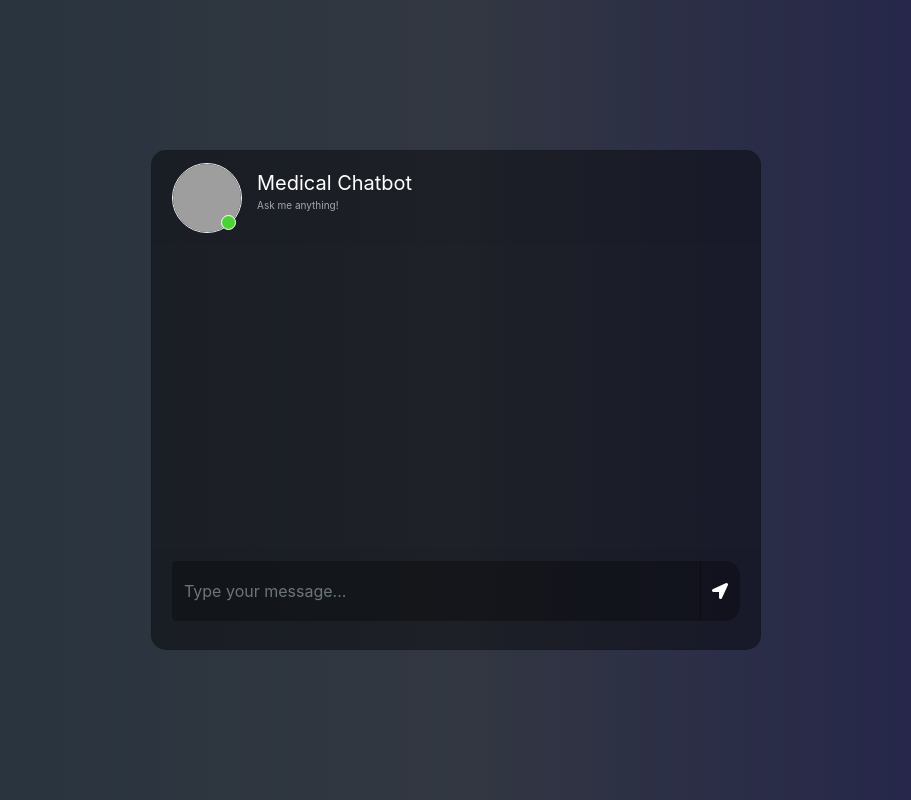
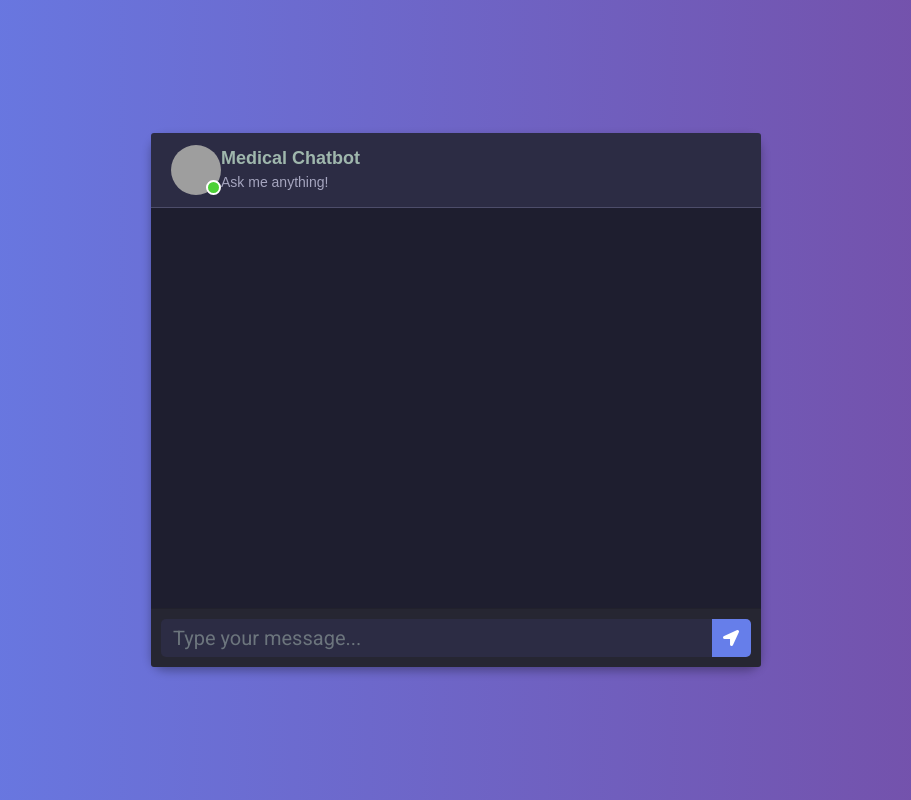
Before and after one commit to praveen-prog/reltiosqlchatbotv2, a Flask app: page / in a window 1280 px wide. Shown: the whole page, without its empty margins (184-1095 px from the left). Run offline with Flask 3, Linux system fonts and the light colour scheme; some libraries are stand-ins or nearby versions; grey boxes are pictures that could not be loaded.

Commit message:
front end updated

```diff
--- a/src/app.py
+++ b/src/app.py
@@ -4,6 +4,7 @@ from helper import TableListClass
 import os
 from logger import logging
 import time
+import json
 
 os.chdir("src/")
 app = Flask(__name__)
@@ -24,7 +25,7 @@ def chat():
     response = obj.full_chain_call(input)
     logging.info(f"Response value is : {response}")
     print("Response : ", response)
-    return str(response)
+    return jsonify(response)
 
 def generate_stream():
     def generate():
--- a/src/static/style.css
+++ b/src/static/style.css
@@ -1,223 +1,167 @@
-body,html{
-	height: 100%;
-	margin: 0;
-	background: rgb(44, 47, 59);
-   background: -webkit-linear-gradient(to right, rgb(40, 59, 34), rgb(54, 60, 70), rgb(32, 32, 43));
-	background: linear-gradient(to right, rgb(38, 51, 61), rgb(50, 55, 65), rgb(33, 33, 78));
+/* General Styles */
+body {
+    background: linear-gradient(to right, #667eea, #764ba2);
+    color: #fff;
+    font-family: 'Arial', sans-serif;
+    height: 100vh;
+    margin: 0;
+    display: flex;
+    justify-content: center;
+    align-items: center;
 }
 
-.chat{
-	margin-top: auto;
-	margin-bottom: auto;
+/* Chat Container */
+.chat {
+    max-width: 100%;
 }
-.card{
-	height: 500px;
-	border-radius: 15px !important;
-	background-color: rgba(0,0,0,0.4) !important;
+
+/* Card Styles */
+.card {
+    background-color: #a6a6c8;
+    border: none;
+    border-radius: 15px;
+    box-shadow: 0 4px 10px rgba(127, 83, 83, 0.3);
 }
-.contacts_body{
-	padding:  0.75rem 0 !important;
-	overflow-y: auto;
-	white-space: nowrap;
+
+.card-header {
+    background-color: #2c2c44;
+    border-bottom: 1px solid #8a8ab0;
+    border-radius: 15px 15px 0 0;
 }
-.msg_card_body{
-	overflow-y: auto;
+
+.user_info span {
+    font-size: 18px;
+    font-weight: bold;
+    color: #9fb7ad; /* Bright font for title */
 }
-.card-header{
-	border-radius: 15px 15px 0 0 !important;
-	border-bottom: 0 !important;
+
+.user_info p {
+    margin: 0;
+    font-size: 14px;
+    color: #cdb1bb;
 }
-.card-footer{
-border-radius: 0 0 15px 15px !important;
-	border-top: 0 !important;
+
+/* Message Body */
+.msg_card_body {
+    overflow-y: auto;
+    height: 400px;
+    background-color: #1e1e2f;
+    padding: 15px;
+    scrollbar-width: thin;
+    scrollbar-color: #667eea #b3b3d1;
 }
-.container{
-	align-content: center;
+
+/* For Webkit-based Browsers */
+.msg_card_body::-webkit-scrollbar {
+    width: 8px;
 }
-.search{
-	border-radius: 15px 0 0 15px !important;
-	background-color: rgba(0,0,0,0.3) !important;
-	border:0 !important;
-	color:white !important;
+
+.msg_card_body::-webkit-scrollbar-thumb {
+    background: #667eea;
+    border-radius: 5px;
 }
-.search:focus{
-	 box-shadow:none !important;
-   outline:0px !important;
+
+.msg_card_body::-webkit-scrollbar-track {
+    background: #1e1e2f;
 }
-.type_msg{
-	background-color: rgba(0,0,0,0.3) !important;
-	border:0 !important;
-	color:white !important;
-	height: 60px !important;
-	overflow-y: auto;
+
+/* Messages */
+.msg_cotainer {
+    background-color: #4d4d6a;
+    color: #fff;
+    border-radius: 10px;
+    padding: 10px 15px;
+    max-width: 70%;
+    font-size: 20px; /* Increased font size for better visibility */
+    font-weight: bold; /* Making the font more prominent */
 }
-	.type_msg:focus{
-	 box-shadow:none !important;
-   outline:0px !important;
+
+.msg_cotainer_send {
+    background-color: #667eea;
+    color: #ffffff; /* Bright white text for better readability */
+    border-radius: 10px;
+    padding: 10px 15px;
+    max-width: 70%;
+    font-size: 20px; /* Increased font size for better visibility */
+    font-weight: bold; /* Making the font more prominent */
 }
-.attach_btn{
-	border-radius: 15px 0 0 15px !important;
-	background-color: rgba(0,0,0,0.3) !important;
-	border:0 !important;
-	color: white !important;
-	cursor: pointer;
+
+.msg_time,
+.msg_time_send {
+    font-size: 12px;
+    color: #c4c4c4;
+    margin-top: 5px;
 }
-.send_btn{
-	border-radius: 0 15px 15px 0 !important;
-	background-color: rgba(0,0,0,0.3) !important;
-	border:0 !important;
-	color: white !important;
-	cursor: pointer;
+
+/* Input Section */
+.card-footer {
+    background-color: #262632;
+    border-radius: 0 0 15px 15px;
+    padding: 10px;
 }
-.search_btn{
-	border-radius: 0 15px 15px 0 !important;
-	background-color: rgba(0,0,0,0.3) !important;
-	border:0 !important;
-	color: white !important;
-	cursor: pointer;
+
+.type_msg {
+    background-color: #01010b;
+    border: none;
+    border-radius: 5px;
+    color: #0f0e0e;
+    font-family: 'Roboto', sans-serif; /* Use the Google font here */
+    font-size: 20px;
 }
-.contacts{
-	list-style: none;
-	padding: 0;
+
+.type_msg:focus {
+    background-color: #c9c9db; /* Focus state for the input */
+    outline: none;
+    box-shadow: none;
 }
-.contacts li{
-	width: 100% !important;
-	padding: 5px 10px;
-	margin-bottom: 15px !important;
+
+.send_btn {
+    background-color: #667eea;
+    border: none;
+    color: #fff;
+    border-radius: 5px;
 }
-.active{
-	background-color: rgba(0,0,0,0.3);
+
+.send_btn:hover {
+    background-color: #5b67d3;
+    cursor: pointer;
 }
-.user_img{
-	height: 70px;
-	width: 70px;
-	border:1.5px solid #f5f6fa;
 
+/* User and Bot Avatars */
+.img_cont {
+    position: relative;
 }
-.user_img_msg{
-	height: 40px;
-	width: 40px;
-	border:1.5px solid #f5f6fa;
 
+.img_cont_msg {
+    width: 40px;
+    height: 40px;
 }
-.img_cont{
-	position: relative;
-	height: 70px;
-	width: 70px;
+
+.user_img {
+    width: 50px;
+    height: 50px;
+    border-radius: 50%;
 }
-.img_cont_msg{
-	height: 40px;
-	width: 40px;
+
+.user_img_msg {
+    width: 100%;
+    height: 100%;
+    border-radius: 50%;
 }
-.online_icon{
-	position: absolute;
-	height: 15px;
-	width:15px;
-	background-color: #4cd137;
-	border-radius: 50%;
-	bottom: 0.2em;
-	right: 0.4em;
-	border:1.5px solid white;
+
+.online_icon {
+    position: absolute;
+    width: 15px;
+    height: 15px;
+    background: #4cd137;
+    border-radius: 50%;
+    border: 2px solid #fff;
+    bottom: 0px;
+    right: 0px;
 }
-.offline{
-	background-color: #c23616 !important;
+
+/* Healthcare Bot Icon */
+.user_img_msg[src*="healthcare-bot.png"] {
+    border: 2px solid #76e7b7;
+    padding: 3px;
 }
-.user_info{
-	margin-top: auto;
-	margin-bottom: auto;
-	margin-left: 15px;
-}
-.user_info span{
-	font-size: 20px;
-	color: white;
-}
-.user_info p{
-	font-size: 10px;
-	color: rgba(255,255,255,0.6);
-}
-.video_cam{
-	margin-left: 50px;
-	margin-top: 5px;
-}
-.video_cam span{
-	color: white;
-	font-size: 20px;
-	cursor: pointer;
-	margin-right: 20px;
-}
-.msg_cotainer{
-	margin-top: auto;
-	margin-bottom: auto;
-	margin-left: 10px;
-	border-radius: 25px;
-	background-color: rgb(82, 172, 255);
-	padding: 10px;
-	position: relative;
-}
-.msg_cotainer_send{
-	margin-top: auto;
-	margin-bottom: auto;
-	margin-right: 10px;
-	border-radius: 25px;
-	background-color: #58cc71;
-	padding: 10px;
-	position: relative;
-}
-.msg_time{
-	position: absolute;
-	left: 0;
-	bottom: -15px;
-	color: rgba(255,255,255,0.5);
-	font-size: 10px;
-}
-.msg_time_send{
-	position: absolute;
-	right:0;
-	bottom: -15px;
-	color: rgba(255,255,255,0.5);
-	font-size: 10px;
-}
-.msg_head{
-	position: relative;
-}
-#action_menu_btn{
-	position: absolute;
-	right: 10px;
-	top: 10px;
-	color: white;
-	cursor: pointer;
-	font-size: 20px;
-}
-.action_menu{
-	z-index: 1;
-	position: absolute;
-	padding: 15px 0;
-	background-color: rgba(0,0,0,0.5);
-	color: white;
-	border-radius: 15px;
-	top: 30px;
-	right: 15px;
-	display: none;
-}
-.action_menu ul{
-	list-style: none;
-	padding: 0;
-	margin: 0;
-}
-.action_menu ul li{
-	width: 100%;
-	padding: 10px 15px;
-	margin-bottom: 5px;
-}
-.action_menu ul li i{
-	padding-right: 10px;
-}
-.action_menu ul li:hover{
-	cursor: pointer;
-	background-color: rgba(0,0,0,0.2);
-}
-@media(max-width: 576px){
-	.contacts_card{
-	margin-bottom: 15px !important;
-}
-}
--- a/src/templates/index.html
+++ b/src/templates/index.html
@@ -1,28 +1,123 @@
-<link href="//maxcdn.bootstrapcdn.com/bootstrap/4.1.1/css/bootstrap.min.css" rel="stylesheet" id="bootstrap-css">
-<script src="//maxcdn.bootstrapcdn.com/bootstrap/4.1.1/js/bootstrap.min.js"></script>
-<script src="//cdnjs.cloudflare.com/ajax/libs/jquery/3.2.1/jquery.min.js"></script>
-
 <!DOCTYPE html>
-<html>
+<html lang="en">
 <head>
+    <meta charset="UTF-8">
+    <meta name="viewport" content="width=device-width, initial-scale=1.0">
     <title>Chatbot</title>
-		<link rel="stylesheet" href="https://stackpath.bootstrapcdn.com/bootstrap/4.1.3/css/bootstrap.min.css" integrity="sha384-MCw98/SFnGE8fJT3GXwEOngsV7Zt27NXFoaoApmYm81iuXoPkFOJwJ8ERdknLPMO" crossorigin="anonymous">
-		<link rel="stylesheet" href="https://use.fontawesome.com/releases/v5.5.0/css/all.css" integrity="sha384-B4dIYHKNBt8Bc12p+WXckhzcICo0wtJAoU8YZTY5qE0Id1GSseTk6S+L3BlXeVIU" crossorigin="anonymous">
-		<script src="https://ajax.googleapis.com/ajax/libs/jquery/3.3.1/jquery.min.js"></script>
-		<link rel="stylesheet" type="text/css" href="{{ url_for('static', filename='style.css')}}"/>
+    <!-- Bootstrap CSS -->
+    <link href="https://stackpath.bootstrapcdn.com/bootstrap/4.1.3/css/bootstrap.min.css" rel="stylesheet">
+    <link href="https://use.fontawesome.com/releases/v5.5.0/css/all.css" rel="stylesheet">
+    <link rel="stylesheet" href="{{ url_for('static', filename='style.css') }}">
+    <link href="https://fonts.googleapis.com/css2?family=Roboto:wght@400;700&display=swap" rel="stylesheet">
+    <style>
+        body {
+            background: linear-gradient(to right, #667eea, #764ba2);
+            color: #fff;
+            font-family: 'Arial', sans-serif;
+            height: 100vh;
+            margin: 0;
+            display: flex;
+            justify-content: center;
+            align-items: center;
+        }
+        .chat {
+            max-width: 100%;
+        }
+        .card {
+            background-color: #1e1e2f;
+            border: none;
+            border-radius: 15px;
+            box-shadow: 0 4px 10px rgba(0, 0, 0, 0.3);
+        }
+        .card-header {
+            background-color: #2c2c44;
+            border-bottom: 1px solid #4d4d6a;
+            border-radius: 15px 15px 0 0;
+        }
+        .user_info span {
+            font-size: 18px;
+            font-weight: bold;
+        }
+        .user_info p {
+            margin: 0;
+            font-size: 14px;
+            color: #a5a5bf;
+        }
+        .msg_card_body {
+            overflow-y: auto;
+            height: 400px;
+            background-color: #1e1e2f;
+            padding: 15px;
+        }
+        .msg_cotainer {
+            background-color: #4d4d6a;
+            color: #fff;
+            border-radius: 10px;
+            padding: 10px 15px;
+            max-width: 70%;
+            font-size: 18px;
+        }
+        .msg_cotainer_send {
+            background-color: #667eea;
+            color: #fff;
+            border-radius: 10px;
+            padding: 10px 15px;
+            max-width: 70%;
+            font-size: 18px;
+        }
+        .msg_time, .msg_time_send {
+            font-size: 12px; /* Make the timestamp smaller */
+            color: #c4c4c4;
+            margin-top: 5px;
+            display: inline-block; /* Position it beside the message */
+            margin-left: 5px;
+            vertical-align: middle;
+        }
+        .send_btn {
+            background-color: #667eea;
+            border: none;
+            color: #fff;
+            border-radius: 5px;
+        }
+        .send_btn:hover {
+            background-color: #5b67d3;
+        }
+        .type_msg {
+            background-color: #2c2c44;
+            border: none;
+            border-radius: 5px;
+            color: #c8a0a0;
+        }
+        .type_msg:focus {
+            background-color: #9d9dbd;
+            outline: none;
+            box-shadow: none;
+        }
+        .img_cont {
+            position: relative;
+        }
+        .online_icon {
+            position: absolute;
+            width: 15px;
+            height: 15px;
+            background: #4cd137;
+            border-radius: 50%;
+            border: 2px solid #fff;
+            bottom: 0px;
+            right: 0px;
+        }
+    </style>
 </head>
-
 
 <body>
     <div class="container-fluid h-100">
-			<div class="row justify-content-center h-100">
+        <div class="row justify-content-center align-items-center h-100">
             <div class="col-md-8 col-xl-6 chat">
                 <div class="card">
                     <div class="card-header msg_head">
                         <div class="d-flex bd-highlight">
                             <div class="img_cont">
-									<img src="https://cdn-icons-png.flaticon.com/512/387/387569.png" class="rounded-circle user_img">
-									<!-- <img src="https://www.prdistribution.com/spirit/uploads/pressreleases/2019/newsreleases/d83341deb75c4c4f6b113f27b1e42cd8-chatbot-florence-already-helps-thousands-of-patients-to-remember-their-medication.png" class="rounded-circle user_img"> -->
+                                <img src="https://cdn-icons-png.flaticon.com/512/387/387569.png" class="rounded-circle user_img" alt="Chatbot">
                                 <span class="online_icon"></span>
                             </div>
                             <div class="user_info">
@@ -31,13 +126,10 @@
                             </div>
                         </div>
                     </div>
-						<div id="messageFormeight" class="card-body msg_card_body">
-
-
-						</div>
+                    <div id="messageFormeight" class="card-body msg_card_body"></div>
                     <div class="card-footer">
                         <form id="messageArea" class="input-group">
-                                <input type="text" id="text" name="msg" placeholder="Type your message..." autocomplete="off" class="form-control type_msg" required/>
+                            <input type="text" id="text" name="msg" placeholder="Type your message..." autocomplete="off" class="form-control type_msg" required />
                             <div class="input-group-append">
                                 <button type="submit" id="send" class="input-group-text send_btn"><i class="fas fa-location-arrow"></i></button>
                             </div>
@@ -48,34 +140,48 @@
         </div>
     </div>
 
+    <!-- Scripts -->
+    <script src="https://code.jquery.com/jquery-3.6.0.min.js"></script>
+    <script src="https://stackpath.bootstrapcdn.com/bootstrap/4.5.2/js/bootstrap.bundle.min.js"></script>
     <script>
         $(document).ready(function() {
             $("#messageArea").on("submit", function(event) {
                 const date = new Date();
-					const hour = date.getHours();
-					const minute = date.getMinutes();
-					const str_time = hour+":"+minute;
-					var rawText = $("#text").val();
+                const str_time = `${date.getHours()}:${date.getMinutes().toString().padStart(2, "0")}`;
+                const rawText = $("#text").val();
 
-					var userHtml = '<div class="d-flex justify-content-end mb-4"><div class="msg_cotainer_send">' + rawText + '<span class="msg_time_send">'+ str_time + '</span></div><div class="img_cont_msg"><img src="https://i.ibb.co/d5b84Xw/Untitled-design.png" class="rounded-circle user_img_msg"></div></div>';
-
+                const userHtml = `
+                    <div class="d-flex justify-content-end mb-4">
+                        <div class="msg_cotainer_send">${rawText}
+                            <span class="msg_time_send"><i class="fas fa-clock"></i> ${str_time}</span>
+                        </div>
+                        <div class="img_cont_msg">
+                            <img src="https://i.ibb.co/d5b84Xw/Untitled-design.png" class="rounded-circle user_img_msg" alt="User">
+                        </div>
+                    </div>`;
+                $("#messageFormeight").append(userHtml);
                 $("#text").val("");
-					$("#messageFormeight").append(userHtml);
 
                 $.ajax({
-						data: {
-							msg: rawText,
-						},
+                    data: { msg: rawText },
                     type: "POST",
                     url: "/get",
                 }).done(function(data) {
-						var botHtml = '<div class="d-flex justify-content-start mb-4"><div class="img_cont_msg"><img src="https://cdn-icons-png.flaticon.com/512/387/387569.png" class="rounded-circle user_img_msg"></div><div class="msg_cotainer">' + data + '<span class="msg_time">' + str_time + '</span></div></div>';
-						$("#messageFormeight").append($.parseHTML(botHtml));
+                    const botHtml = `
+                        <div class="d-flex justify-content-start mb-4">
+                            <div class="img_cont_msg">
+                                <img src="https://cdn-icons-png.flaticon.com/512/387/387569.png" class="rounded-circle user_img_msg" alt="Bot">
+                            </div>
+                            <div class="msg_cotainer">${data}
+                                <span class="msg_time"><i class="fas fa-clock"></i> ${str_time}</span>
+                            </div>
+                        </div>`;
+                    $("#messageFormeight").append(botHtml);
                 });
+
                 event.preventDefault();
             });
         });
     </script>
-
 </body>
 </html>
```
Lines whose indentation alone changed are shown as unchanged.
